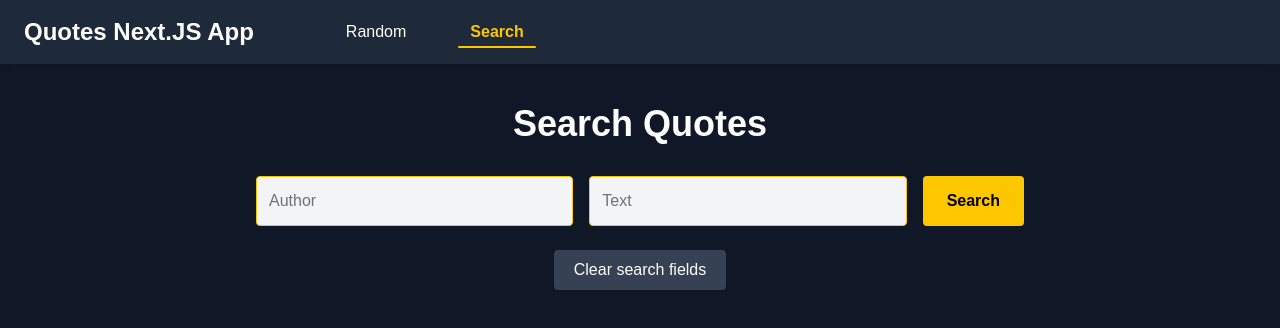
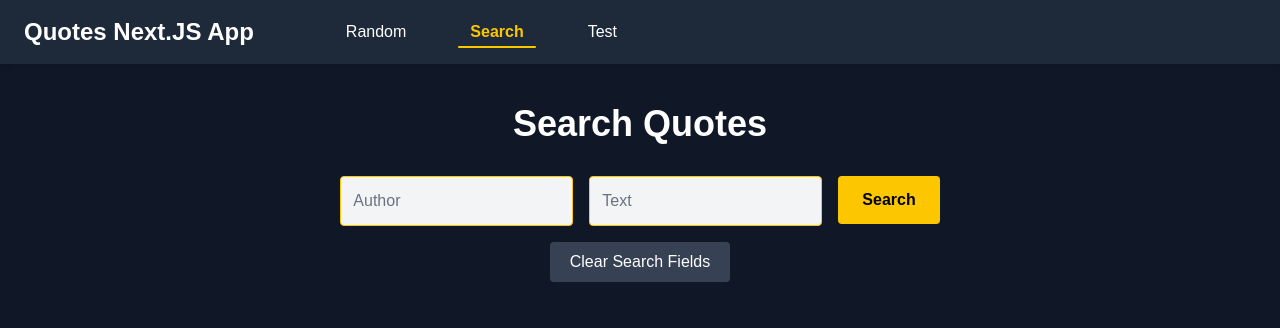
Before and after one commit to DanilZharkovJS/quotes-redux-next.js-app, a Next.js app: page /search in a window 1280 px wide. Shown: the top 328 px of the page. Built offline with nearby package versions, Linux system fonts and the light colour scheme.

Commit message:
search inputs validation

```diff
--- a/package.json
+++ b/package.json
@@ -9,6 +9,10 @@
     "lint": "next lint"
   },
   "dependencies": {
+    "@emotion/react": "^11.14.0",
+    "@emotion/styled": "^11.14.1",
+    "@mui/icons-material": "^7.2.0",
+    "@mui/material": "^7.2.0",
     "@reduxjs/toolkit": "^2.8.2",
     "install": "^0.13.0",
     "next": "15.3.5",
--- a/src/app/search/page.js
+++ b/src/app/search/page.js
@@ -3,26 +3,35 @@
 import { useDispatch, useSelector } from 'react-redux'
 import {
   selectQuotes,
-  selectStatus,
-  selectError,
   selectSearchAuthor,
   selectSearchText,
+  selectStatus,
+  selectSearchError,
   setSearchAuthor,
   setSearchText,
+  clearSearch,
   fetchQuotesByAuthorAndText,
-  clearInputs,
 } from '@/redux/slices/searchSlice'
 import CardOne from '@/components/CardOne'
+import { useState } from 'react'
 
 export default function Search() {
   const dispatch = useDispatch()
   const quotes = useSelector(selectQuotes)
-  const status = useSelector(selectStatus)
-  const error = useSelector(selectError)
   const searchAuthor = useSelector(selectSearchAuthor)
   const searchText = useSelector(selectSearchText)
+  const status = useSelector(selectStatus)
+  const error = useSelector(selectSearchError)
+
+  const [authorError, setAuthorError] = useState(null)
+  const [textError, setTextError] = useState(null)
 
   const handleSearch = () => {
+    const validAuthor = searchAuthor.trim().length >= 3
+    const validText = searchText.trim().length >= 3
+    setAuthorError(validAuthor ? null : 'Author must be at least 3 characters')
+    setTextError(validText ? null : 'Text must be at least 3 characters')
+    if (!validAuthor || !validText) return
     dispatch(
       fetchQuotesByAuthorAndText({ author: searchAuthor, text: searchText })
     )
@@ -32,48 +41,61 @@ export default function Search() {
     <div className="min-h-screen flex flex-col items-center justify-start bg-gray-900 px-6 py-10 text-white">
       <h1 className="text-4xl font-extrabold mb-8">Search Quotes</h1>
 
-      <div className="flex flex-col gap-4 mb-8 w-full max-w-3xl">
       <div className="flex flex-col sm:flex-row gap-4">
+        <div className="flex-grow flex flex-col">
           <input
             type="text"
             placeholder="Author"
             value={searchAuthor}
+            className="p-3 rounded border border-yellow-400 bg-gray-100 text-black placeholder-gray-500 focus:outline-none focus:ring-2 focus:ring-yellow-400"
             onChange={(e) => dispatch(setSearchAuthor(e.target.value))}
-            className="flex-grow p-3 rounded border border-yellow-400 bg-gray-100 text-black placeholder-gray-500 focus:outline-none focus:ring-2 focus:ring-yellow-400"
           />
+          {authorError && (
+            <p className="text-red-500 text-sm mt-1">{authorError}</p>
+          )}
+        </div>
+
+        <div className="flex-grow flex flex-col">
           <input
             type="text"
             placeholder="Text"
             value={searchText}
+            className="p-3 rounded border border-yellow-400 bg-gray-100 text-black placeholder-gray-500 focus:outline-none focus:ring-2 focus:ring-yellow-400"
             onChange={(e) => dispatch(setSearchText(e.target.value))}
-            className="flex-grow p-3 rounded border border-yellow-400 bg-gray-100 text-black placeholder-gray-500 focus:outline-none focus:ring-2 focus:ring-yellow-400"
           />
+          {textError && (
+            <p className="text-red-500 text-sm mt-1">{textError}</p>
+          )}
+        </div>
+
         <button
+          className="bg-yellow-400 text-black px-6 py-3 rounded font-semibold hover:bg-yellow-500 transition cursor-pointer self-start"
           onClick={handleSearch}
-            className="bg-yellow-400 text-black px-6 py-3 rounded font-semibold hover:bg-yellow-500 transition cursor-pointer"
         >
           Search
         </button>
       </div>
-
+      <div className="flex justify-center mt-4">
         <button
-          onClick={() => dispatch(clearInputs())}
-          className="self-center mt-2 text-white bg-gray-700 hover:bg-gray-600 px-5 py-2 rounded transition cursor-pointer"
+          className="bg-gray-700 hover:bg-gray-600 text-white px-5 py-2 rounded transition cursor-pointer"
+          onClick={() => dispatch(clearSearch())}
         >
-          Clear search fields
+          Clear Search Fields
         </button>
       </div>
 
+      <div className="m-7 flex ">
         {status === 'loading' && (
           <p className="text-yellow-400 text-lg mb-6">Loading...</p>
         )}
         {status === 'failed' && (
           <p className="text-red-500 text-lg mb-6">Error: {error}</p>
         )}
-      {quotes.length === 0 && status === 'succeeded' && (
+
+        {status === 'succeeded' && quotes.length === 0 && (
           <p className="text-gray-400 text-lg">No quotes found.</p>
         )}
-
+        {quotes.length > 0 && (
           <ul className="w-full max-w-2xl space-y-6">
             {quotes.map((quote) => (
               <li key={quote.id}>
@@ -81,6 +103,8 @@ export default function Search() {
               </li>
             ))}
           </ul>
+        )}
+      </div>
     </div>
   )
 }
--- /dev/null
+++ b/src/app/test/page.js
@@ -0,0 +1,11 @@
+import React from 'react'
+
+function Search() {
+  return (
+    <div className='min-h-screen flex flex-col items-center justify-start bg-gray-900 px-6 py-10 text-white'>
+      <h1 className='text-4xl'>Test</h1>
+    </div>
+  )
+}
+
+export default Search
--- a/src/components/NavBar.jsx
+++ b/src/components/NavBar.jsx
@@ -9,6 +9,7 @@ export default function Navbar() {
   const links = [
     { href: '/', label: 'Random' },
     { href: '/search', label: 'Search' },
+    { href: '/test', label: 'Test' },
   ]
 
   return (
--- a/src/redux/slices/searchSlice.js
+++ b/src/redux/slices/searchSlice.js
@@ -1,29 +1,34 @@
-import { createSlice, createAsyncThunk } from '@reduxjs/toolkit'
+const { createSlice, createAsyncThunk } = require('@reduxjs/toolkit')
 
-// thunk для поиска цитат с параметрами author и text
-export const fetchQuotesByAuthorAndText = createAsyncThunk(
-  'search/fetchByAuthorAndText',
+const initialState = {
+  quotes: [],
+  searchAuthor: '',
+  searchText: '',
+  status: 'idle',
+  error: {
+    searchError: null,
+  },
+}
+
+const fetchQuotesByAuthorAndText = createAsyncThunk(
+  'quotes/fetchByAuthorAndText',
   async ({ author, text }) => {
     const params = new URLSearchParams()
     if (author) params.append('author', author)
     if (text) params.append('text', text)
-    const url = `http://localhost:3000/quotes?${params.toString()}`
 
-    const res = await fetch(url)
-    if (!res.ok) throw new Error('Ошибка загрузки')
-    return res.json()
+    const res = await fetch(`http://localhost:3000/quotes?${params.toString()}`)
+    if (!res.ok) {
+      throw new Error('Failed to fetch quotes')
+    }
+    const data = await res.json()
+    return data
   }
 )
 
 const searchSlice = createSlice({
   name: 'search',
-  initialState: {
-    quotes: [],
-    status: 'idle',
-    error: null,
-    searchAuthor: '',
-    searchText: '',
-  },
+  initialState,
   reducers: {
     setSearchAuthor(state, action) {
       state.searchAuthor = action.payload
@@ -31,7 +36,7 @@ const searchSlice = createSlice({
     setSearchText(state, action) {
       state.searchText = action.payload
     },
-    clearInputs(state) {
+    clearSearch(state) {
       state.searchAuthor = ''
       state.searchText = ''
     },
@@ -40,27 +45,29 @@ const searchSlice = createSlice({
     builder
       .addCase(fetchQuotesByAuthorAndText.pending, (state) => {
         state.status = 'loading'
-        state.error = null
+        state.error.searchError = null
       })
       .addCase(fetchQuotesByAuthorAndText.fulfilled, (state, action) => {
         state.status = 'succeeded'
-        state.quotes = Array.isArray(action.payload)
-          ? action.payload
-          : [action.payload]
+        state.quotes = action.payload
       })
       .addCase(fetchQuotesByAuthorAndText.rejected, (state, action) => {
         state.status = 'failed'
-        state.error = action.error.message
+        state.error.searchError = action.error.message
       })
   },
 })
 
-export const { setSearchAuthor, setSearchText, clearInputs } =
+export const { setSearchAuthor, setSearchText, clearSearch } =
   searchSlice.actions
-export default searchSlice.reducer
+
+export { fetchQuotesByAuthorAndText }
 
 export const selectQuotes = (state) => state.search.quotes
-export const selectStatus = (state) => state.search.status
-export const selectError = (state) => state.search.error
 export const selectSearchAuthor = (state) => state.search.searchAuthor
 export const selectSearchText = (state) => state.search.searchText
+export const selectStatus = (state) => state.search.status
+export const selectSearchError = (state) => state.search.error.searchError
+export const selectInputTextError = (state) => state.search.error.inputTextError
+
+export default searchSlice.reducer
```
Also changed, not shown: 1 other file (tests, documents, lock files or other folders). Lines whose indentation alone changed are shown as unchanged.
